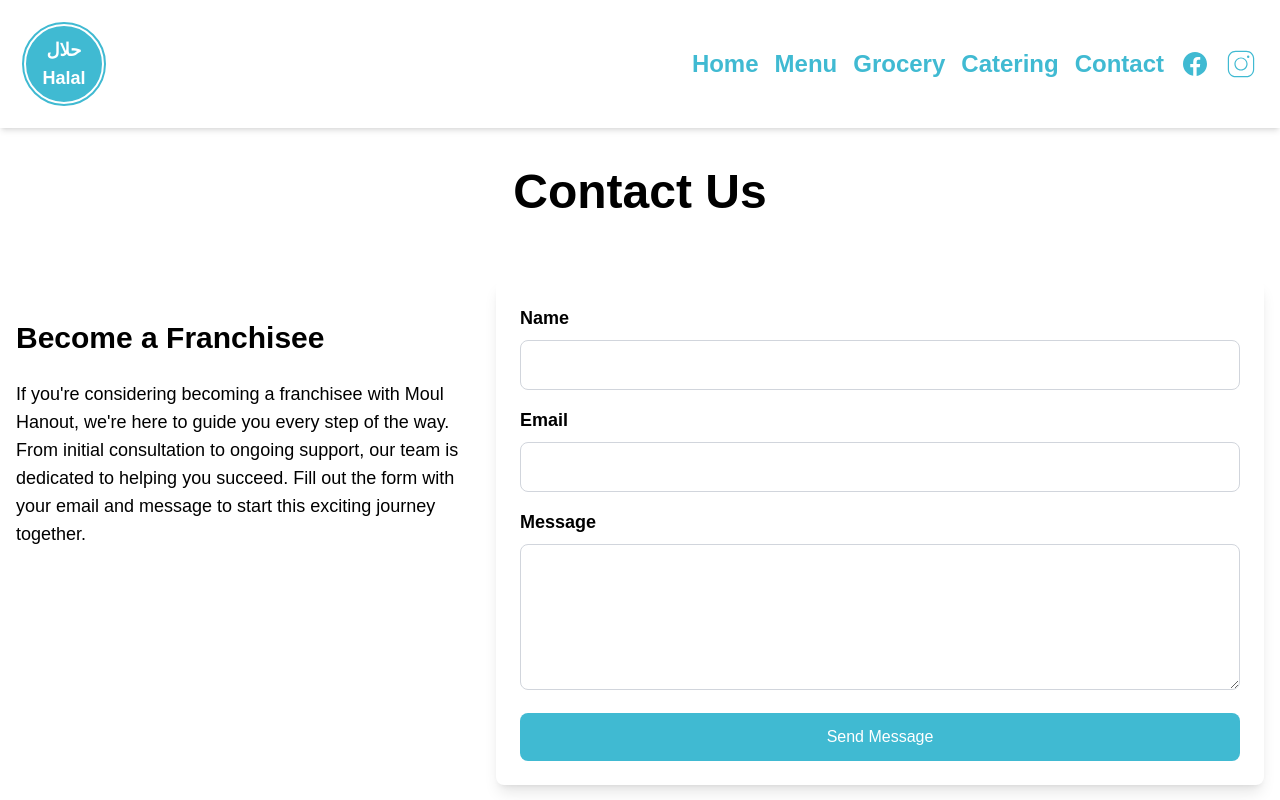
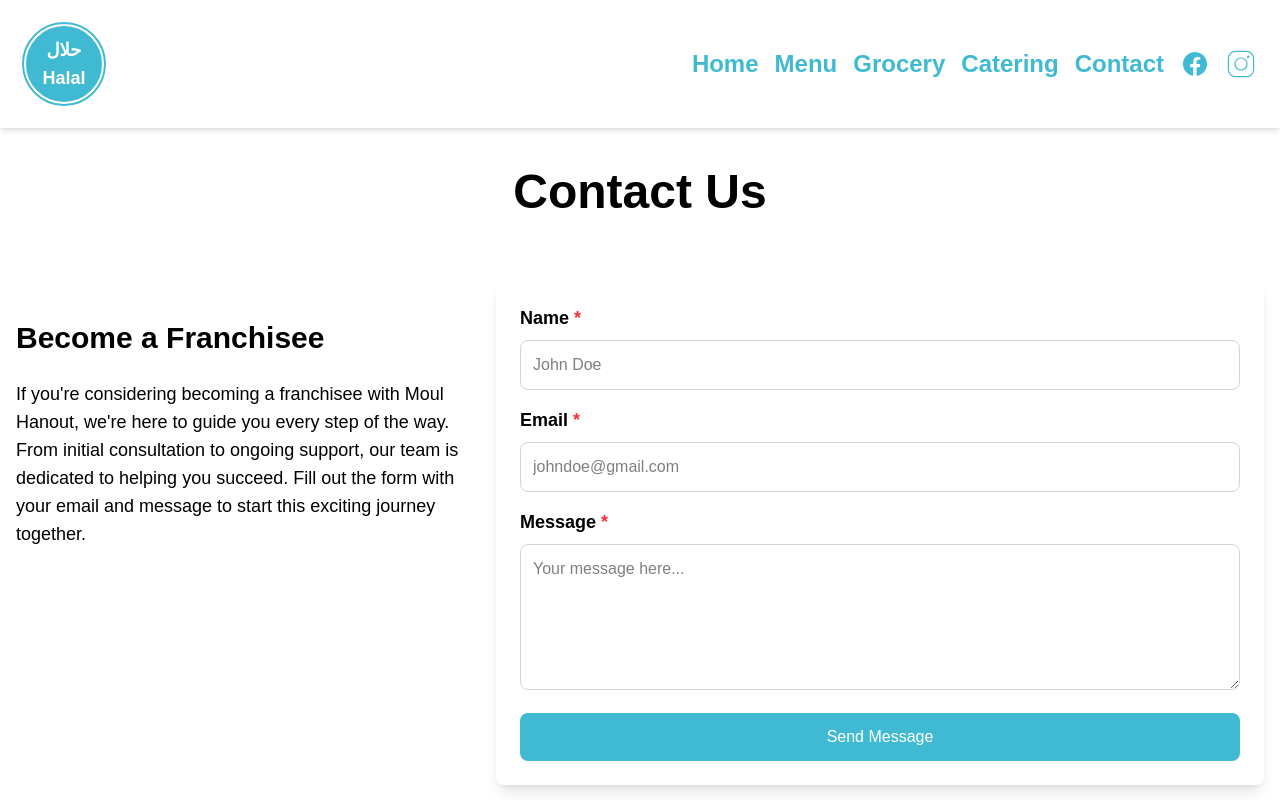
Before and after one commit to abdullahmorrison/moul-hanout, a Next.js app: page /contact in a window 1280 px wide. Shown: the top 800 px of the page. Built offline with nearby package versions, Linux system fonts and the light colour scheme; no server answers.

Commit message:
contact page formatting & styles update

```diff
--- a/src/app/contact/page.tsx
+++ b/src/app/contact/page.tsx
@@ -19,27 +19,34 @@ export default function Contact() {
           </p>
         </div>
 
-        <form className="w-full max-w-3xl rounded-lg bg-secondary p-6 shadow-lg">
+        <form
+          name="contact"
+          className="w-full max-w-3xl rounded-lg bg-secondary p-6 shadow-lg"
+          method="POST"
+          data-netlify="true"
+        >
           <div className="mb-4">
             <label htmlFor="name" className="mb-2 block text-lg font-semibold">
-              Name
+              Name <span className="text-red-500">*</span>
             </label>
             <input
               type="text"
               id="name"
               name="name"
+              placeholder="John Doe"
               required
               className="w-full rounded-lg border border-gray-300 p-3 focus:ring-2 focus:ring-primary focus:outline-none"
             />
           </div>
           <div className="mb-4">
             <label htmlFor="email" className="mb-2 block text-lg font-semibold">
-              Email
+              Email <span className="text-red-500">*</span>
             </label>
             <input
               type="email"
               id="email"
               name="email"
+              placeholder="johndoe@gmail.com"
               required
               className="w-full rounded-lg border border-gray-300 p-3 focus:ring-2 focus:ring-primary focus:outline-none"
             />
@@ -49,13 +56,14 @@ export default function Contact() {
               htmlFor="message"
               className="mb-2 block text-lg font-semibold"
             >
-              Message
+              Message <span className="text-red-500">*</span>
             </label>
             <textarea
               id="message"
               name="message"
               rows={5}
               required
+              placeholder="Your message here..."
               className="w-full rounded-lg border border-gray-300 p-3 focus:ring-2 focus:ring-primary focus:outline-none"
             ></textarea>
           </div>
```
